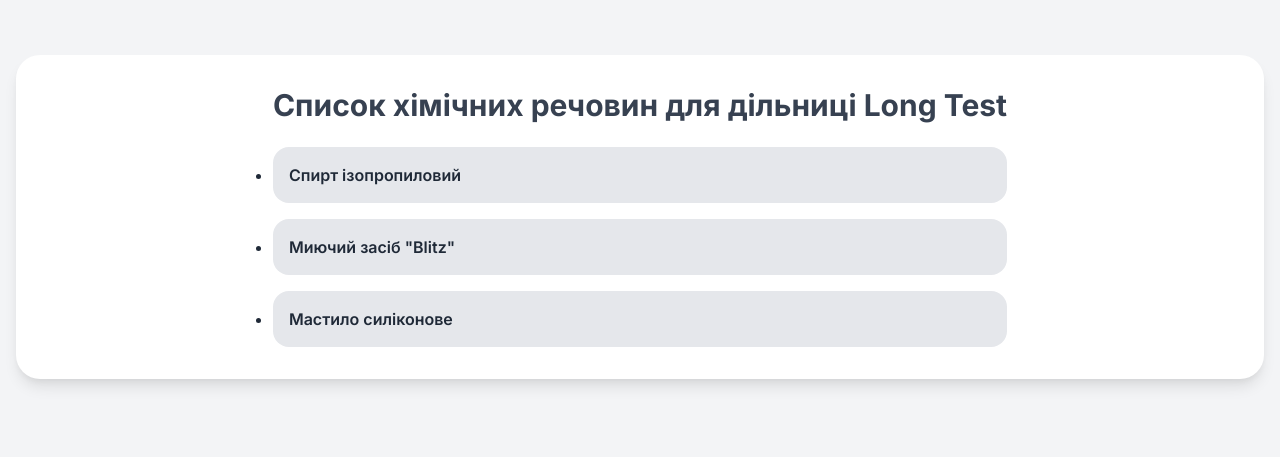
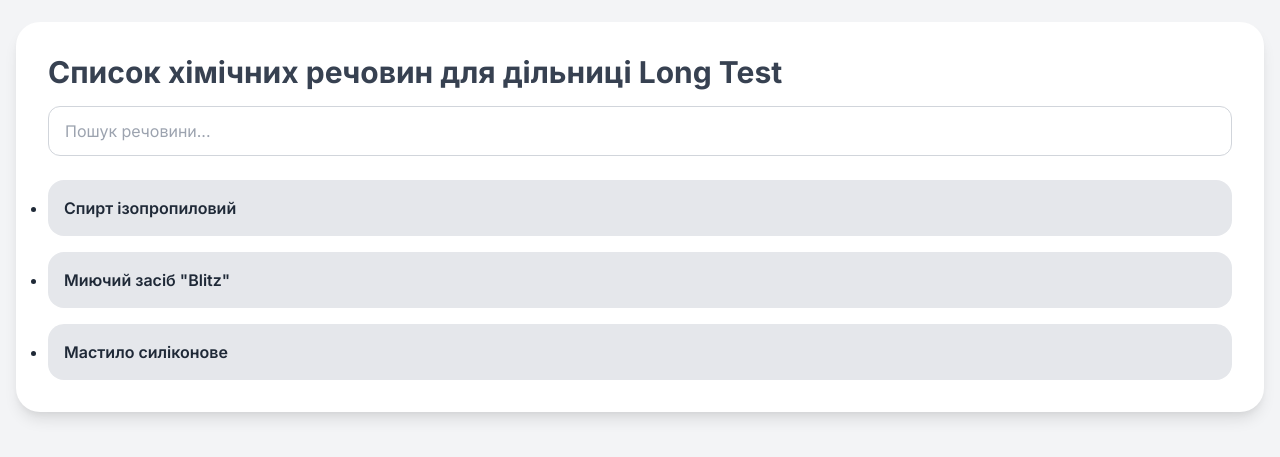
Before and after one commit to shylovak-spec/zizLT, a plain HTML site: page index.html in a window 1280 px wide. Shown: the part 183-640 px from the top of the page. Drawn offline with nearby package versions, Linux system fonts and the light colour scheme.

Commit message:
Update index.html

```diff
--- a/index.html
+++ b/index.html
@@ -59,15 +59,13 @@
             transform: translateY(-5px);
             box-shadow: 0 5px 15px rgba(0,0,0,0.1);
         }
-        /* Оновлені стилі для контейнера зображення, щоб встановити фіксований розмір */
         .image-wrapper {
-            width: 200px; /* Фіксована ширина */
-            height: 200px; /* Фіксована висота */
+            width: 200px;
+            height: 200px;
             position: relative;
             overflow: hidden;
             border-radius: 1rem;
         }
-        /* Властивість object-fit: contain масштабує зображення, щоб воно повністю помістилось у контейнер */
         .image-wrapper img {
             position: absolute;
             top: 0;
@@ -107,25 +105,25 @@
 </head>
 <body class="bg-gray-100 flex items-center justify-center min-h-screen p-4">
 
-    <!-- Головний контейнер додатку -->
     <div id="appContainer" class="container">
 
-        <!-- Цей блок буде прихований або видимий в залежності від того, що відображається -->
-        <div id="mainView">
-            <h1 class="text-3xl font-bold mb-6">Список хімічних речовин для дільниці Long Test</h1>
+        <div id="mainView" class="w-full">
+            <h1 class="text-3xl font-bold mb-4 text-center sm:text-left">Список хімічних речовин для дільниці Long Test</h1>
+
+            <div class="mb-6">
+                <input type="text" id="searchInput" placeholder="Пошук речовини..." class="w-full px-4 py-3 rounded-xl border border-gray-300 focus:outline-none focus:ring-2 focus:ring-blue-500 transition-all">
+            </div>
+
             <div id="substanceList" class="space-y-4">
-                <!-- Список речовин буде згенеровано тут за допомогою JavaScript -->
-            </div>
+                </div>
         </div>
 
-        <!-- Цей блок буде прихований або видимий в залежності від того, що відображається -->
-        <div id="detailView" class="hidden">
-            <button onclick="showMainView()" class="absolute top-4 left-4 text-black text-2xl font-bold transition-all duration-300 transform hover:scale-105">
+        <div id="detailView" class="hidden relative w-full">
+            <button onclick="showMainView()" class="absolute top-0 left-0 text-black text-2xl font-bold transition-all duration-300 transform hover:scale-105 z-10">
                 &larr;
             </button>
-            <div id="detailContent" class="w-full flex flex-col sm:flex-row gap-8">
-                <!-- Детальна інформація буде згенерована тут -->
-            </div>
+            <div id="detailContent" class="w-full flex flex-col sm:flex-row gap-8 pt-10 sm:pt-0">
+                </div>
         </div>
     </div>
 
@@ -237,6 +235,35 @@
             },
         };
 
+        // Функція відображення списку з урахуванням фільтру пошуку
+        function renderList(searchTerm = '') {
+            const substanceList = document.getElementById('substanceList');
+            substanceList.innerHTML = ''; // Очищуємо список перед рендером
+
+            const lowerSearch = searchTerm.toLowerCase().trim();
+            let hasResults = false;
+
+            for (const substance in substanceData) {
+                if (substance.toLowerCase().includes(lowerSearch)) {
+                    hasResults = true;
+                    const listItem = document.createElement('a');
+                    listItem.href = '#';
+                    listItem.classList.add('list-item');
+                    listItem.textContent = substance;
+                    listItem.onclick = (e) => {
+                        e.preventDefault();
+                        showDetailView(substance);
+                    };
+                    substanceList.appendChild(listItem);
+                }
+            }
+
+            // Якщо нічого не знайдено
+            if (!hasResults) {
+                substanceList.innerHTML = `<p class="text-gray-500 text-center py-4">Речовин за вашим запитом не знайдено.</p>`;
+            }
+        }
+
         // Функція для відображення головної сторінки зі списком
         function showMainView() {
             document.getElementById('mainView').classList.remove('hidden');
@@ -251,18 +278,16 @@
 
             const detailContent = document.getElementById('detailContent');
             detailContent.innerHTML = `
-                <!-- Контейнер для зображення та кнопок -->
                 <div class="image-and-buttons flex flex-col items-center w-full sm:w-1/2">
                     <h2 class="text-xl sm:text-2xl font-semibold mb-4 text-center">${substanceName}</h2>
-                    <!-- Оновлений контейнер для зображення з фіксованим розміром -->
                     <div class="image-wrapper mb-4">
                         <img src="${data.image}" alt="Зображення ${substanceName}" class="rounded-lg">
                     </div>
                     <div class="buttons-container w-full sm:w-auto">
                         <button onclick='showSubstanceInfo(${JSON.stringify(substanceName)}, "dangers")' class="w-full bg-red-500 hover:bg-red-600 text-white font-bold py-3 px-4 rounded-xl shadow-md transition-all duration-300 transform hover:scale-105 mb-2">Небезпеки</button>
-                            <button onclick='showSubstanceInfo(${JSON.stringify(substanceName)}, "actions")' class="w-full bg-cyan-500 hover:bg-cyan-600 text-white font-bold py-3 px-4 rounded-xl shadow-md transition-all duration-300 transform hover:scale-105 mb-2">Дії при аварії</button>
-                            <button onclick='showSubstanceInfo(${JSON.stringify(substanceName)}, "protection")' class="w-full bg-lime-600 hover:bg-lime-700 text-white font-bold py-3 px-4 rounded-xl shadow-md transition-all duration-300 transform hover:scale-105 mb-2">Засоби захисту</button>
-                            <button onclick='showSubstanceInfo(${JSON.stringify(substanceName)}, "industrialApplication")' class="w-full bg-neutral-400 hover:bg-neutral-500 text-white font-bold py-3 px-4 rounded-xl shadow-md transition-all duration-300 transform hover:scale-105">Застосування на виробництві</button>
+                        <button onclick='showSubstanceInfo(${JSON.stringify(substanceName)}, "actions")' class="w-full bg-cyan-500 hover:bg-cyan-600 text-white font-bold py-3 px-4 rounded-xl shadow-md transition-all duration-300 transform hover:scale-105 mb-2">Дії при аварії</button>
+                        <button onclick='showSubstanceInfo(${JSON.stringify(substanceName)}, "protection")' class="w-full bg-lime-600 hover:bg-lime-700 text-white font-bold py-3 px-4 rounded-xl shadow-md transition-all duration-300 transform hover:scale-105 mb-2">Засоби захисту</button>
+                        <button onclick='showSubstanceInfo(${JSON.stringify(substanceName)}, "industrialApplication")' class="w-full bg-neutral-400 hover:bg-neutral-500 text-white font-bold py-3 px-4 rounded-xl shadow-md transition-all duration-300 transform hover:scale-105">Застосування на виробництві</button>
                     </div>
                 </div>
 
@@ -275,29 +300,23 @@
             document.getElementById('appContainer').classList.add('detail-view');
         }
 
-        // Функція для відображення конкретної інформації про речовину (небезпеки, дії, захист)
+        // Функція для відображення конкретної інформації (небезпеки, дії тощо)
         function showSubstanceInfo(substanceName, infoType) {
             const displayPanel = document.getElementById('substanceInfoDisplay');
             const content = substanceData[substanceName][infoType];
             displayPanel.innerHTML = content;
         }
 
-        // Функція для ініціалізації додатка
+        // Ініціалізація додатка
         function initializeApp() {
-            const substanceList = document.getElementById('substanceList');
+            // Спочатку рендеримо повний список
+            renderList();
 
-            // Динамічно генеруємо список речовин з об'єкта substanceData
-            for (const substance in substanceData) {
-                const listItem = document.createElement('a');
-                listItem.href = '#';
-                listItem.classList.add('list-item');
-                listItem.textContent = substance;
-                listItem.onclick = (e) => {
-                    e.preventDefault();
-                    showDetailView(substance);
-                };
-                substanceList.appendChild(listItem);
-            }
+            // Вішаємо слухач подій на інпут пошуку
+            const searchInput = document.getElementById('searchInput');
+            searchInput.addEventListener('input', (e) => {
+                renderList(e.target.value);
+            });
         }
 
         // Запуск додатка при завантаженні сторінки
```
